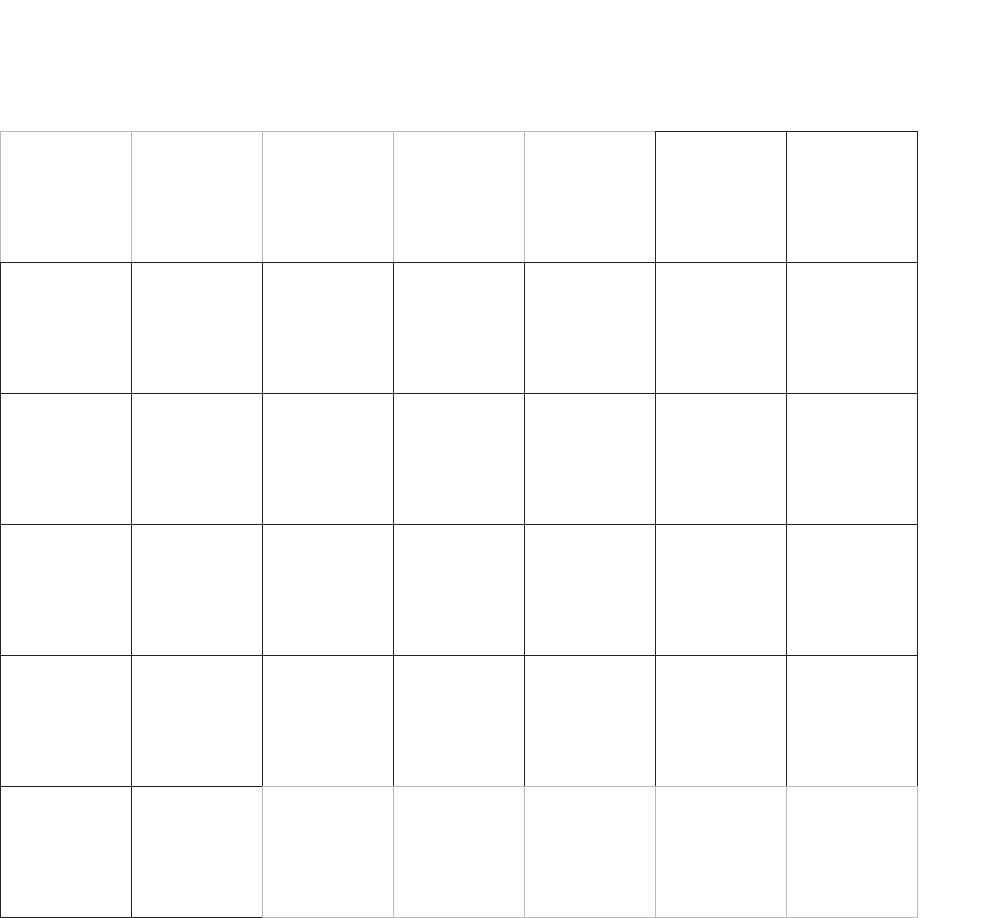
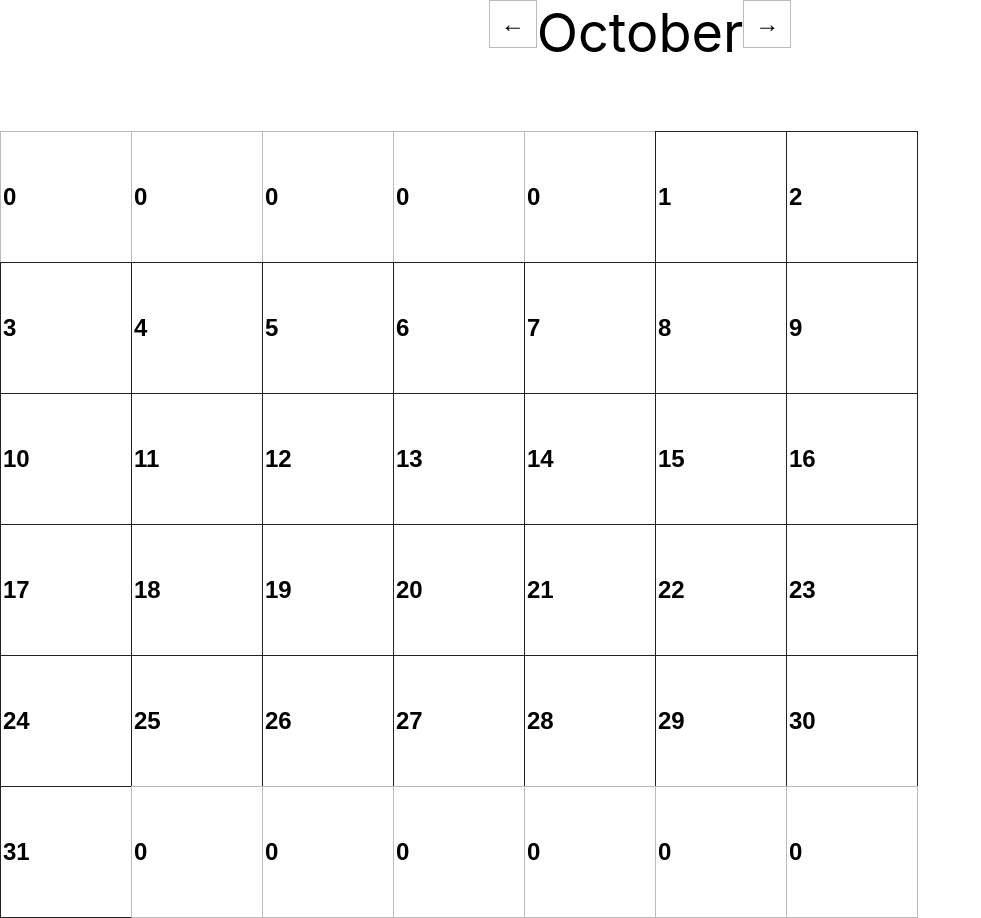
Before and after one commit to RyanThomasTech/cabin-rental-react-calendar, a React (Create React App) app: page / in a window 1280 px wide. Shown: the whole page, without its empty margins (0-981 px from the left). Built offline with nearby package versions, Linux system fonts and the light colour scheme.

Commit message:
Days in the currently-rendered month are highlighted, can switch month with buttons on calendar header.

```diff
--- a/src/Calendar.css
+++ b/src/Calendar.css
@@ -1,6 +1,24 @@
 .cal-month {
   width: 100%;
   height: 132px;
+  display: flex;
+  justify-content: center;
+  align-content: center;
+}
+
+.month-name {
+  font-size: 54px;
+}
+
+.change-month-button {
+  background: #fff;
+  border: 1px solid #bbb;
+  font-size: 24px;
+  height: 48px;
+  width: 48px;
+  padding: 0;
+  text-align: center;
+  float: left;
 }
 
 .cal-row:after {
@@ -24,7 +42,13 @@
   width: 132px;
 }
 
+.date-numeral {
+  float: left;
+  margin: 2px;
+  left: 0;
+  top: 0;
+}
+
 .square.active {
   border: 1px solid #222;
-  z-index: 999;
 }
--- a/src/Calendar.js
+++ b/src/Calendar.js
@@ -5,8 +5,22 @@ function Square(props) {
     //function component
     return(
         <button className={props.className} onClick={props.onClick}>
-            {props.value}
+            <span className='day-data'>
+                <span className='date-numeral'>{props.dayNumber}</span>
+                <span className='rented'>{props.value}</span>
+            </span>
         </button>
+    );
+}
+
+function MonthBar(props){
+    const monthLabelArr = ['January', 'February', 'March', 'April', 'May', 'June', 'July', 'August', 'September', 'October', 'November', 'December'];
+    return(
+        <div className='cal-month'>
+            <button className='change-month-button' onClick={props.decrementMonth}>&larr;</button>
+            <span className='month-name'>{monthLabelArr[props.month]}</span>
+            <button className='change-month-button' onClick={props.incrementMonth}>&rarr;</button>
+        </div>
     );
 }
 
@@ -14,13 +28,15 @@ class Calendar extends React.Component {
     constructor(props) {
         super(props);
         this.state = {
-            squares: Array(42).fill(null)
+            squares: Array(42).fill(null),
+            renderedYear: new Date().getFullYear(),
+            renderedMonth: new Date().getMonth(),
         };
     }
 
-    renderSquare(i, active){
+    renderSquare(i, dayNumeral){
         let className = 'square';
-        if (active === 1){
+        if (dayNumeral > 0){
             className += ' active';
         }
 
@@ -29,8 +45,29 @@ class Calendar extends React.Component {
                 value={this.state.squares[i]}
                 onClick={()=>this.handleClick(i)}
                 className={className}
+                dayNumber={dayNumeral}
             />
         );
+    }
+
+    handleSelectDate(year,month){
+        this.setState({
+            renderedYear: year,
+            renderedMonth: month
+        })
+    }
+
+    handleMonthChangeButton(deltaM){
+        let month = this.state.renderedMonth + deltaM;
+        let year = this.state.renderedYear;
+        if (month > 11){
+            month = month - 12;
+            year++;
+        } else if (month < 0){
+            month = month + 12;
+            year--;
+        }
+        this.handleSelectDate(year, month);
     }
 
     handleClick(i){
@@ -40,14 +77,16 @@ class Calendar extends React.Component {
     }
 
     render(){
-        const firstDayOfMonth = new Date(2021, new Date().getMonth(),1).getDay();   //TODO: remove hardcoded year
-        const lengthOfMonth = new Date(2021, new Date().getMonth()+1, 0).getDate();
+        let firstDayOfMonth = new Date(this.state.renderedYear, this.state.renderedMonth,1).getDay();
+        let lengthOfMonth = new Date(this.state.renderedYear, this.state.renderedMonth+1, 0).getDate();
         let cal= [];
         let squareNum = 0;
         for (let rowNum = 0; rowNum<6; rowNum++){
             let row = [];
             for (let colNum = 0; colNum<7; colNum++){
-                row.push((squareNum >= firstDayOfMonth && squareNum <= firstDayOfMonth+lengthOfMonth) ? this.renderSquare(squareNum, 1) : this.renderSquare(squareNum, 0));
+                row.push(
+                        (squareNum >= firstDayOfMonth && squareNum < firstDayOfMonth+lengthOfMonth) ? this.renderSquare(squareNum, squareNum-firstDayOfMonth+1) : this.renderSquare(squareNum, 0)
+                    );
                 squareNum++;
             }
             cal.push(<div className='cal-row'>{row}</div>);
@@ -55,7 +94,11 @@ class Calendar extends React.Component {
 
         return(
             <div className='calendar'>
-                <div className='cal-month' />
+                <MonthBar
+                    month={this.state.renderedMonth}
+                    decrementMonth={()=>this.handleMonthChangeButton(-1)}
+                    incrementMonth={()=>this.handleMonthChangeButton(1)}
+                />
                 <div className='cal-days'>
                     {cal}
                 </div>
```
